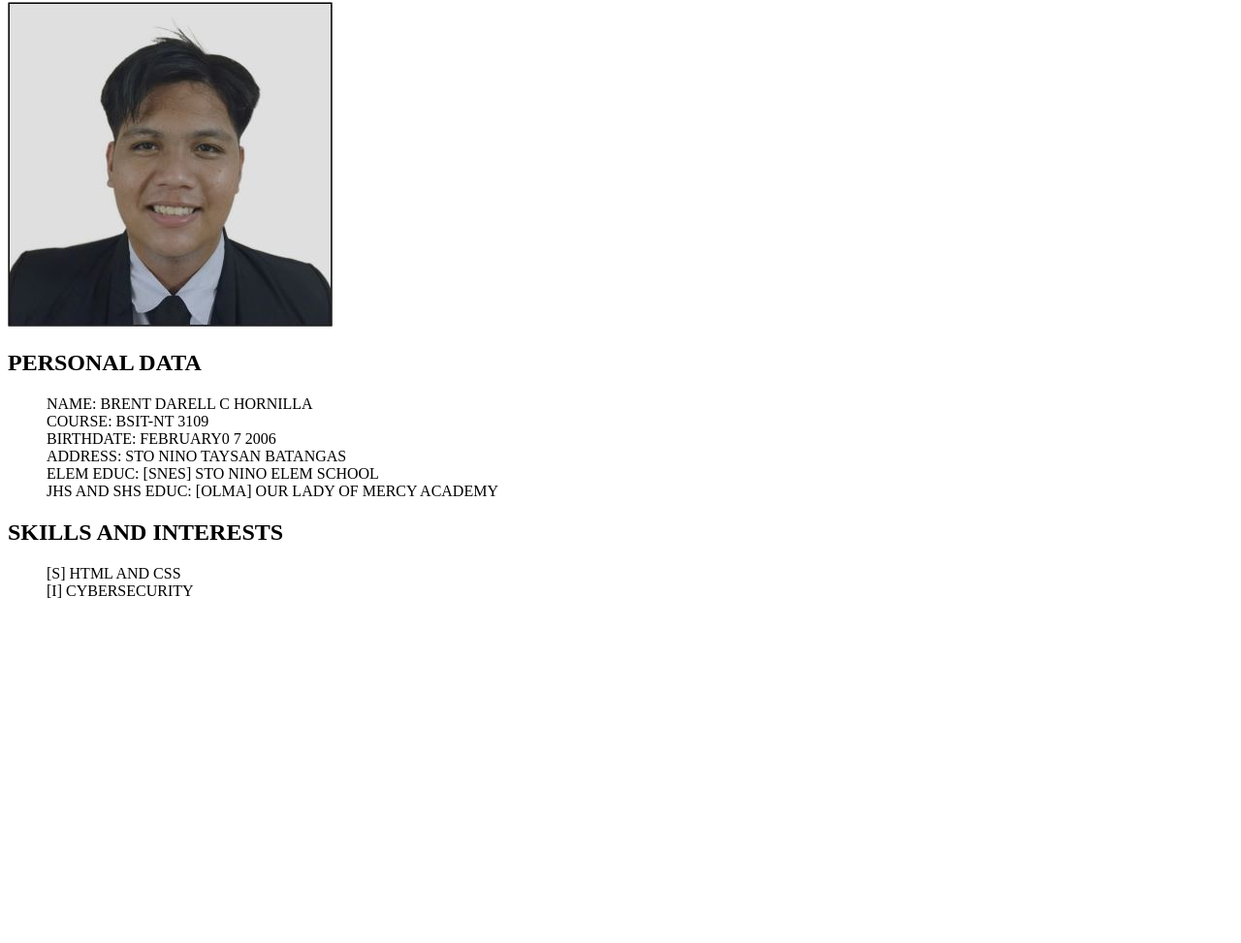
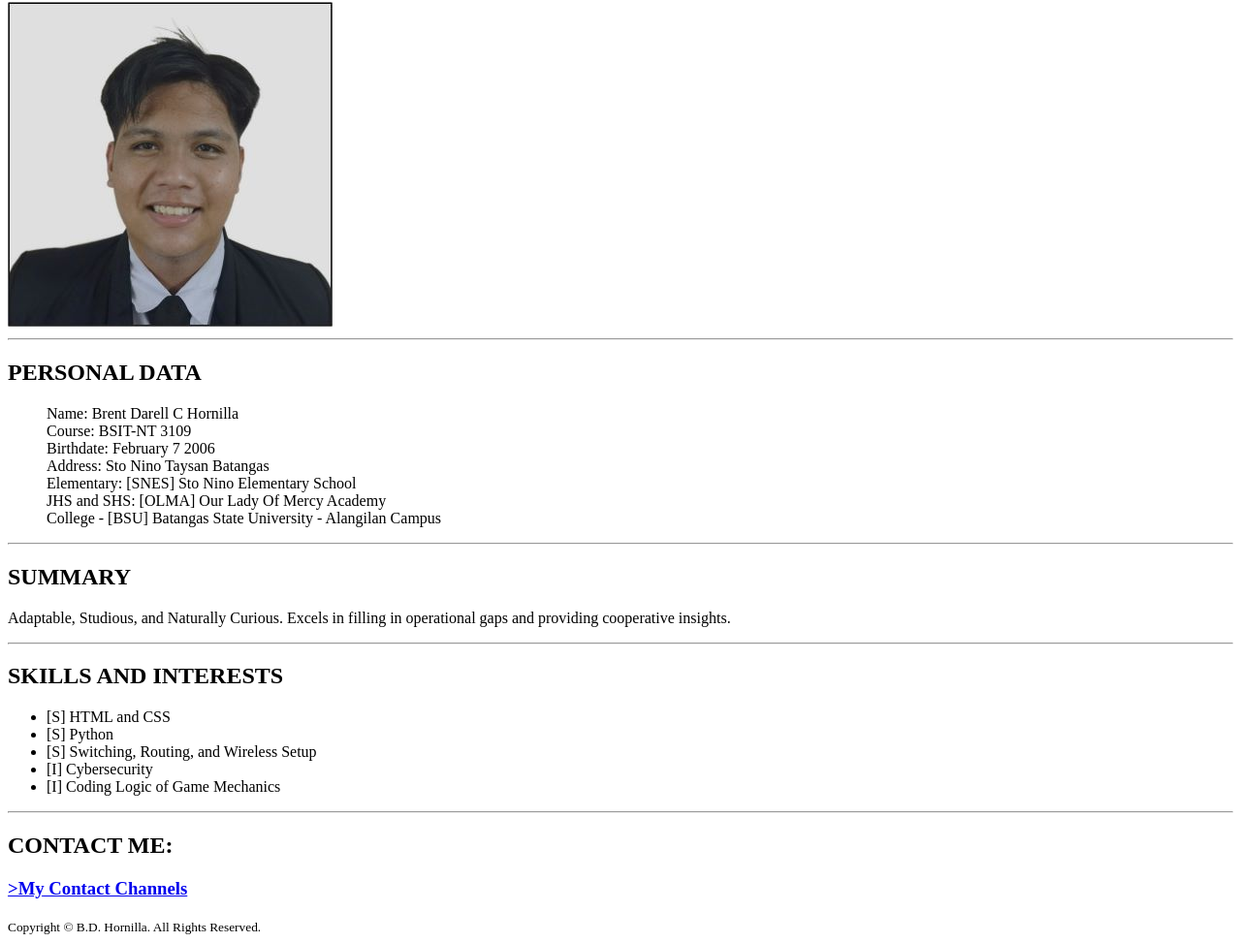
Before and after one commit to TNRB/hornilla-project1-nt3109, a plain HTML site: page index.html in a window 1280 px wide. Shown: the part 78-1051 px from the top of the page at 97% size. Before the commit the page ends 800 px from the top, so only its background shows below. Drawn offline with Linux system fonts and the light colour scheme.

Commit message:
Update index.html

```diff
--- a/index.html
+++ b/index.html
@@ -8,20 +8,47 @@
 <body>
     <h1>MY RESUME</h1>
     <img src="image/brentprofile2.jpg">
+
+    <hr>
+
     <h2>PERSONAL DATA</h1>
+
     <ul>
-        NAME: BRENT DARELL C HORNILLA <br>
-        COURSE: BSIT-NT 3109<br>
-        BIRTHDATE: FEBRUARY0 7 2006<br>
-        ADDRESS: STO NINO TAYSAN BATANGAS<br>
-        ELEM EDUC: [SNES] STO NINO ELEM SCHOOL<br>
-        JHS AND SHS EDUC: [OLMA] OUR LADY OF MERCY ACADEMY<br>
+        Name: Brent Darell C Hornilla <br>
+        Course: BSIT-NT 3109<br>
+        Birthdate: February 7 2006<br>
+        Address: Sto Nino Taysan Batangas<br>
+
+        Elementary: [SNES] Sto Nino Elementary School<br>
+        JHS and SHS: [OLMA] Our Lady Of Mercy Academy<br>
+        College - [BSU] Batangas State University - Alangilan Campus
     </ul>
 
+    <hr>
+
+    <h2>SUMMARY</h2>
+        <p>Adaptable, Studious, and Naturally Curious. Excels in filling in operational gaps and providing cooperative insights.</p>
+
+    <hr>
+
     <h2>SKILLS AND INTERESTS</h3>
-    <ol>
-        [S] HTML AND CSS<br>
-        [I] CYBERSECURITY
-    </ol>
+    <ul>
+        <li>[S] HTML and CSS</li>
+        <li>[S] Python</li>
+        <li>[S] Switching, Routing, and Wireless Setup</li>
+        <li>[I] Cybersecurity</li>
+        <li>[I] Coding Logic of Game Mechanics</li>
+    </ul>
+
+    <hr>
+
+    <h2>CONTACT ME:</h2>
+        <h3><a href="contacts.html">>My Contact Channels</a><h3></h3>
+
+        <footer>
+        <small>
+            Copyright © B.D. Hornilla. All Rights Reserved.
+        </small>
+  </footer>
 </body>
 </html>
```
